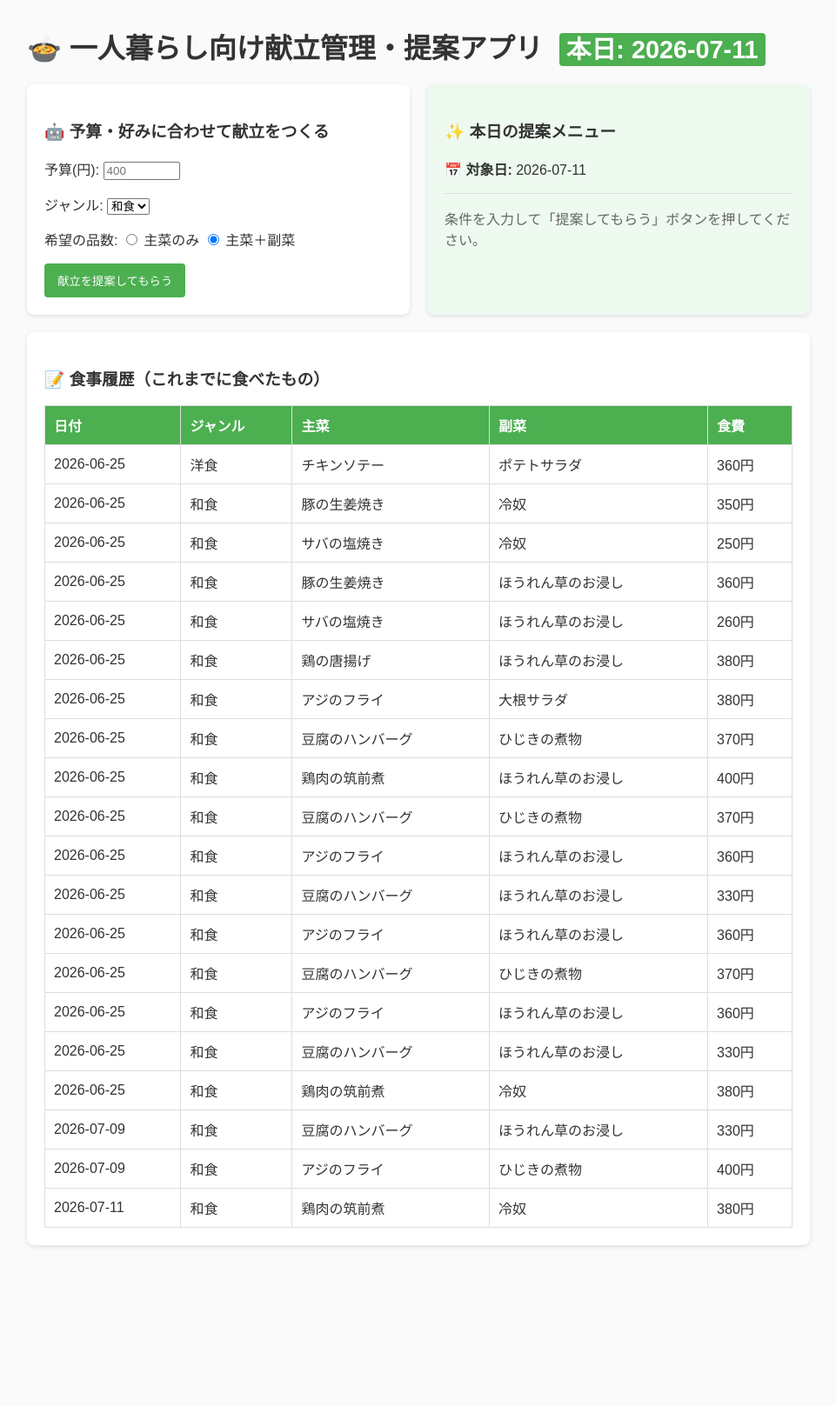
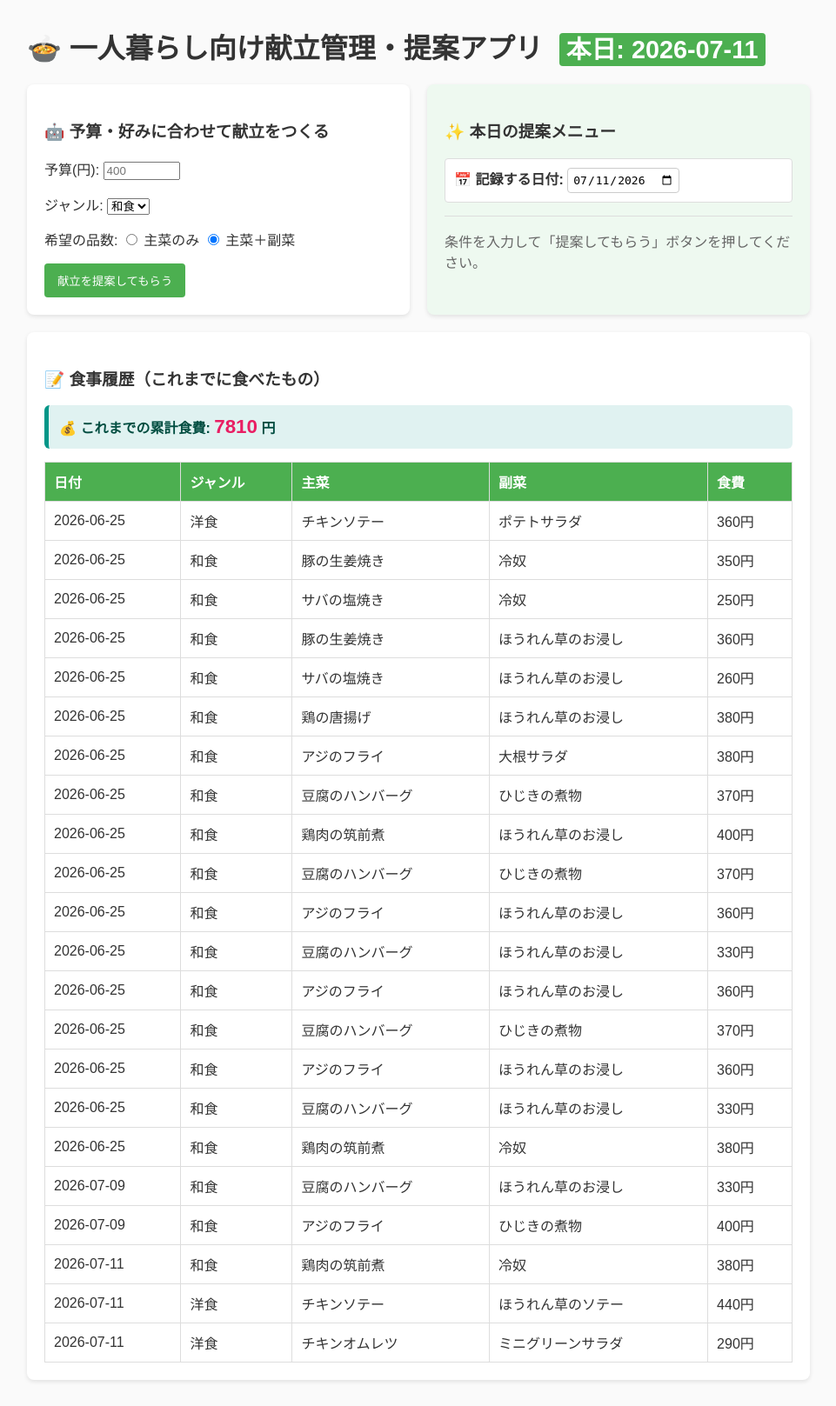
Before and after one commit to csry240/menu1_app, a Flask app: page / in a window 1280 px wide. Shown: the whole page at 87% size, without its empty margins (159-1120 px from the left). Before the commit the page ends 1434 px from the top, so only its background shows below. Run offline with Flask 3, Linux system fonts and the light colour scheme.

Commit message:
合計金額追加

```diff
--- a/app.py
+++ b/app.py
@@ -112,9 +112,14 @@ def index():
         if action == "suggest":
             searched = True
             raw_budget = request.form.get("budget", "")
-            try:
-                budget = int(raw_budget) if raw_budget.strip() else 400
-            except ValueError:
+
+            # 空文字、スペース、不正文字列を安全にキャッチして400にフォールバック
+            if raw_budget is not None and raw_budget.strip():
+                try:
+                    budget = int(raw_budget)
+                except ValueError:
+                    budget = 400
+            else:
                 budget = 400
 
             genre = request.form.get("genre", "和食")
@@ -123,8 +128,11 @@ def index():
 
         # 「この献立を記録する」ボタンが押されたとき
         elif action == "register":
-            # フォームから日付が取れない場合のバックアップとして今日の日付を設定
-            date = request.form.get("date") or current_today
+            # HTMLのカレンダーから送信された日付を取得。なければ本日の日付
+            date = request.form.get("date")
+            if not date or not date.strip():
+                date = current_today
+
             genre = request.form.get("genre")
             main_dish = request.form.get("main_dish")
             side_dish = request.form.get("side_dish", "なし")
@@ -138,12 +146,24 @@ def index():
 
     meals = load_meals()
 
+    # 💡 履歴の合計金額を自動計算するロジックを追加
+    total_history_cost = 0
+    for meal in meals:
+        if meal.get("食費"):
+            try:
+                # 「円」などの文字が入っていた場合も考慮して数値変換
+                clean_cost = meal["食費"].replace("円", "").strip()
+                total_history_cost += int(clean_cost)
+            except ValueError:
+                continue
+
     return render_template(
         "index.html",
         meals=meals,
         suggested_menu=suggested_menu,
         searched=searched,
         today_str=current_today,  # ⚠️ 最新の日付を確実にHTMLへ送る
+        total_history_cost=total_history_cost,  # 💡 合計金額をHTMLへ送る
     )
 
 
--- a/meals.csv
+++ b/meals.csv
@@ -19,3 +19,5 @@
 2026-07-09,和食,豆腐のハンバーグ,ほうれん草のお浸し,330
 2026-07-09,和食,アジのフライ,ひじきの煮物,400
 2026-07-11,和食,鶏肉の筑前煮,冷奴,380
+2026-07-11,洋食,チキンソテー,ほうれん草のソテー,440
+2026-07-11,洋食,チキンオムレツ,ミニグリーンサラダ,290
--- a/templates/index.html
+++ b/templates/index.html
@@ -15,6 +15,10 @@
         .flex-container { display: flex; gap: 20px; }
         .flex-child { flex: 1; }
         .date-badge { background-color: #4CAF50; color: white; padding: 3px 8px; border-radius: 4px; font-size: 0.9em; margin-left: 10px; }
+        .date-picker-container { margin-bottom: 15px; background: #fff; padding: 10px; border-radius: 4px; border: 1px solid #ddd; }
+        .date-input { padding: 5px; font-size: 1em; border-radius: 4px; border: 1px solid #ccc; }
+        /* 💡 合計金額表示用のスタイルを追加 */
+        .summary-badge { background: #e0f2f1; padding: 12px; border-radius: 6px; font-weight: bold; color: #004d40; margin-bottom: 15px; border-left: 5px solid #009688; }
     </style>
 </head>
 <body>
@@ -45,7 +49,13 @@
         <div class="card flex-child" style="background-color: #eef9f0;">
             <h3>✨ 本日の提案メニュー</h3>
 
-            <p>📅 <strong>対象日:</strong> {{ today_str }}</p>
+            <form method="POST">
+                <!-- 日付を隠しデータではなく、ユーザーがカレンダーから選べるように変更 -->
+                <div class="date-picker-container">
+                    <label>📅 <strong>記録する日付:</strong>
+                        <input type="date" name="date" class="date-input" value="{{ today_str }}">
+                    </label>
+                </div>
                 <hr style="border: 0; border-top: 1px solid #ddd; margin-bottom: 15px;">
 
                 {% if suggested_menu %}
@@ -56,15 +66,12 @@
                     {% endif %}
                     <p><strong>合計目安食費:</strong> <span style="font-size: 1.2em; color: red;">{{ suggested_menu.total_price }}円</span></p>
 
-                <form method="POST">
                     <input type="hidden" name="action" value="register">
-                    <input type="hidden" name="date" value="{{ today_str }}">
                     <input type="hidden" name="genre" value="{{ suggested_menu.genre }}">
                     <input type="hidden" name="main_dish" value="{{ suggested_menu.main.menu_name }}">
                     <input type="hidden" name="side_dish" value="{{ suggested_menu.side.menu_name if suggested_menu.side else 'なし' }}">
                     <input type="hidden" name="cost" value="{{ suggested_menu.total_price }}">
                     <button type="submit" class="btn btn-reg">この献立を食べて記録する</button>
-                </form>
                 {% else %}
                     {% if searched %}
                         <p style="color: #d9534f; font-weight: bold;">⚠️ 予算に合う献立が見つかりませんでした。少し予算を上げるか、別の条件を試してください。</p>
@@ -72,11 +79,18 @@
                         <p style="color: #666;">条件を入力して「提案してもらう」ボタンを押してください。</p>
                     {% endif %}
                 {% endif %}
+            </form>
         </div>
     </div>
 
     <div class="card">
         <h3>📝 食事履歴（これまでに食べたもの）</h3>
+
+        <!-- 💡 履歴の合計金額を表示するカードを追加 -->
+        <div class="summary-badge">
+            💰 これまでの累計食費: <span style="font-size: 1.4em; color: #e91e63;">{{ total_history_cost }}</span> 円
+        </div>
+
         <table>
             <thead>
                 <tr>
```
Lines whose indentation alone changed are shown as unchanged.
